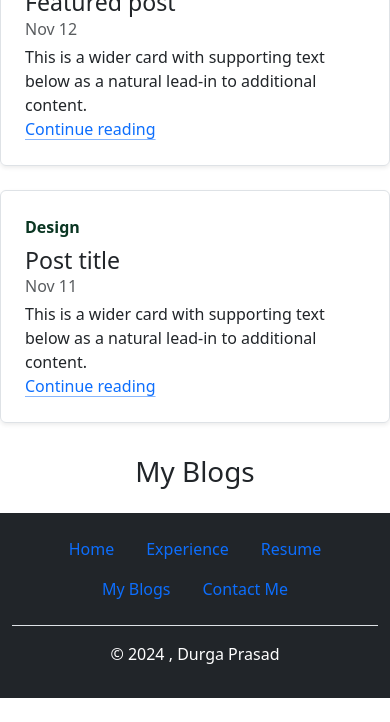
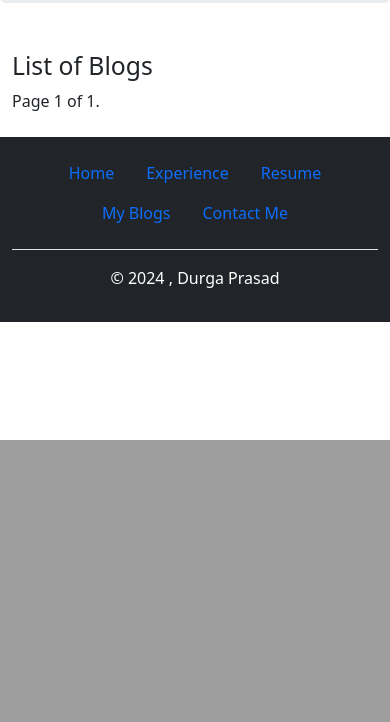
Before and after one commit to Tirumala2824/Dynamic-Portfolio-Website, a Django app: page /blog in a window 390 px wide. Shown: the part 404-1126 px from the top of the page. After the commit the page ends 844 px from the top, so only its background shows below. Run offline with Django 5.2, Linux system fonts and the light colour scheme; some libraries are stand-ins or nearby versions.

Commit message:
Contact Form

```diff
--- a/profile1/Templates/portfolio/blog.html
+++ b/profile1/Templates/portfolio/blog.html
@@ -1,124 +1,68 @@
 {% extends 'portfolio/main.html' %}
+{% load static %}
 {% block title %}My Blogs{% endblock %}
 {% block content %}
-<div class="p-4 p-md-5 mb-4 rounded text-body-emphasis bg-body-secondary">
-    <div class="col-lg-6 px-0">
-      <h1 class="display-4 fst-italic">Title of a longer featured blog post</h1>
-      <p class="lead my-3">Multiple lines of text that form the lede, informing new readers quickly and efficiently about what’s most interesting in this post’s contents.</p>
-      <p class="lead mb-0"><a href="#" class="text-body-emphasis fw-bold">Continue reading...</a></p>
+<div class="p-4 p-md-5 mb-4 rounded text-body-emphasis bg-body-secondary" style='margin-top:10vh'>
+    <div class="row">
+        <div class="col-lg-6 col-md-6 col-sm-12 px-0">
+            {% for blog in blogs %}
+                {% if blog.title == "Django Website" %}
+                    <h1 class="display-4 fst-italic">{{ blog.title }}</h1>
+                    <p class="lead my-3">{{ blog.description|truncatechars:200 }}</p>
+                    {% comment %} <p class="lead mb-0"><a href="#" class="text-body-emphasis fw-bold">Continue reading...</a></p> {% endcomment %}
+                {% endif %}
+            {% endfor %}
         </div>
-  </div>
-
-  <div class="row mb-2">
-    <div class="col-md-6">
-      <div class="row g-0 border rounded overflow-hidden flex-md-row mb-4 shadow-sm h-md-250 position-relative">
-        <div class="col p-4 d-flex flex-column position-static">
-          <strong class="d-inline-block mb-2 text-primary-emphasis">World</strong>
-          <h3 class="mb-0">Featured post</h3>
-          <div class="mb-1 text-body-secondary">Nov 12</div>
-          <p class="card-text mb-auto">This is a wider card with supporting text below as a natural lead-in to additional content.</p>
-          <a href="#" class="icon-link gap-1 icon-link-hover stretched-link">
-            Continue reading
-            <svg class="bi"><use xlink:href="#chevron-right"/></svg>
-          </a>
-        </div>
-        <div class="col-auto d-none d-lg-block">
-          <svg class="bd-placeholder-img" width="200" height="250" xmlns="http://www.w3.org/2000/svg" role="img" aria-label="Placeholder: Thumbnail" preserveAspectRatio="xMidYMid slice" focusable="false"><title>Placeholder</title><rect width="100%" height="100%" fill="#55595c"/><text x="50%" y="50%" fill="#eceeef" dy=".3em">Thumbnail</text></svg>
-        </div>
-      </div>
-    </div>
-    <div class="col-md-6">
-      <div class="row g-0 border rounded overflow-hidden flex-md-row mb-4 shadow-sm h-md-250 position-relative">
-        <div class="col p-4 d-flex flex-column position-static">
-          <strong class="d-inline-block mb-2 text-success-emphasis">Design</strong>
-          <h3 class="mb-0">Post title</h3>
-          <div class="mb-1 text-body-secondary">Nov 11</div>
-          <p class="mb-auto">This is a wider card with supporting text below as a natural lead-in to additional content.</p>
-          <a href="#" class="icon-link gap-1 icon-link-hover stretched-link">
-            Continue reading
-            <svg class="bi"><use xlink:href="#chevron-right"/></svg>
-          </a>
-        </div>
-        <div class="col-auto d-none d-lg-block">
-          <svg class="bd-placeholder-img" width="200" height="250" xmlns="http://www.w3.org/2000/svg" role="img" aria-label="Placeholder: Thumbnail" preserveAspectRatio="xMidYMid slice" focusable="false"><title>Placeholder</title><rect width="100%" height="100%" fill="#55595c"/><text x="50%" y="50%" fill="#eceeef" dy=".3em">Thumbnail</text></svg>
-        </div>
+        <div class="col-lg-6 col-md-6 col-sm-12 px-0">
+            <img src='{% static "images/dp.png" %}' class="img-fluid" alt="Profile Image">
         </div>
     </div>
   </div>
 
-<div style='text-align:center;'>
-    <h1> My Blogs </h1>
+<div class="container mt-5">
+    <h2>List of Blogs</h2>
 
     {% for blog in blogs %}
+        <!-- Display each blog entry -->
+        <div class="card mb-3">
+            <div class="card-body d-flex flex-column">
                 {% with blog_id=blog.id|default:'' %}
-            <a href="#" class="blog-link" data-blog-id="{{ blog_id }}" data-bs-toggle="modal" data-bs-target="#blogPopupModal">
+                    <a href="{% url 'profile1:BlogDetail' blog_id %}" class="card-title">
                         <h3>{{ blog.title }}</h3>
                     </a>
                 {% endwith %}
 
-        <p>{{ blog.date|date:'M jS Y' }}</p>
-        <p>{{ blog.description|truncatechars:100 }}</p>
-    {% endfor %}
+                <!-- Display the blog date on the same line and align it to the end -->
+                <p class="card-text mt-auto text-muted">{{ blog.date|date:'M j, Y' }}</p>
+
+                <!-- Display the blog description below the title -->
+                <p class="card-text">{{ blog.description|truncatechars:300 }}</p>
+
+                <!-- Add other details you want to display -->
+
+                {% comment %} <a href="{% url 'profile1:blog_detail' blog_id %}" class="btn btn-primary">Read More</a> {% endcomment %}
             </div>
 
-<!-- Bootstrap modal code -->
-<div class="modal fade" id="blogPopupModal" tabindex="-1" aria-labelledby="blogPopupModalLabel" aria-hidden="true">
-    <div class="modal-dialog">
-        <div class="modal-content">
-            <div class="modal-header">
-                <h5 class="modal-title" id="blogPopupModalLabel">Blog Details</h5>
-                <button type="button" class="btn-close" data-bs-dismiss="modal" aria-label="Close"></button>
         </div>
-            <div class="modal-body" id="blogPopupContent">
-                <!-- Content of the blog_popup.html will be loaded here -->
+    {% endfor %}
+
+    <!-- Pagination -->
+    <div class="pagination">
+        <span class="step-links">
+            {% if blogs.has_previous %}
+                <a href="?page=1">&laquo; first</a>
+                <a href="?page={{ blogs.previous_page_number }}">previous</a>
+            {% endif %}
+
+            <span class="current">
+                Page {{ blogs.number }} of {{ blogs.paginator.num_pages }}.
+            </span>
+
+            {% if blogs.has_next %}
+                <a href="?page={{ blogs.next_page_number }}">next</a>
+                <a href="?page={{ blogs.paginator.num_pages }}">last &raquo;</a>
+            {% endif %}
+        </span>
     </div>
 </div>
-    </div>
-</div>
-
-<script>
-    document.addEventListener('DOMContentLoaded', function () {
-        // Add click event listener to all blog links
-        var blogLinks = document.querySelectorAll('.blog-link');
-        blogLinks.forEach(function (link) {
-            link.addEventListener('click', function (event) {
-                event.preventDefault();
-                var blogId = link.dataset.blogId;
-                loadBlogContent(blogId);
-            });
-        });
-    });
-
-    function loadBlogContent(blogId) {
-        // Use AJAX to load the content of blog_popup.html and update the modal body
-        var blogPopupContent = document.getElementById('blogPopupContent');
-        blogPopupContent.innerHTML = ''; // Clear existing content
-
-        // Fetch the content of the blog_popup.html
-        fetch('{% url "profile1:BlogDetail" 0 %}'.replace('0', blogId))
-            .then(response => response.text())
-            .then(data => {
-                blogPopupContent.innerHTML = data;
-                var blogPopupModal = new bootstrap.Modal(document.getElementById('blogPopupModal'));
-                blogPopupModal.show();
-
-                // Add hidden input with blog id for redirection
-                var hiddenInput = document.createElement('input');
-                hiddenInput.type = 'hidden';
-                hiddenInput.name = 'blog_id';
-                hiddenInput.value = blogId;
-                blogPopupContent.appendChild(hiddenInput);
-            })
-            .catch(error => console.error('Error:', error));
-    }
-
-    // Add event listener for modal hidden event
-    var blogPopupModal = document.getElementById('blogPopupModal');
-    blogPopupModal.addEventListener('hidden.bs.modal', function () {
-        // Retrieve blog id from hidden input
-        var blogId = document.querySelector('#blogPopupContent input[name="blog_id"]').value;
-        // Redirect to the blog page with the retrieved blog id
-        window.location.href = '{% url "profile1:BlogDetail" 0 %}'.replace('0', blogId);
-    });
-</script>
 {% endblock %}
--- a/profile1/Templates/portfolio/main.html
+++ b/profile1/Templates/portfolio/main.html
@@ -57,7 +57,7 @@
         <li class="nav-item"><a href="{% url 'profile1:Experience' %}" class="nav-link">Experience</a></li>
         <li class="nav-item"><a href="{% static 'PdfFiles/Pitani_Durga_prasad.pdf' %}" target='_blank' class="nav-link">Resume</a></li>
         <li class="nav-item"><a href="{% url 'profile1:blog' %}" class="nav-link">My Blogs</a></li>
-        <li class="nav-item"><a href="#" class="nav-link">Contact Me</a></li>
+        <li class="nav-item"><a href="{% url 'profile1:contact' %}" class="nav-link">Contact Me</a></li>
       </ul>
     </header>
   </div>
--- a/profile1/urls.py
+++ b/profile1/urls.py
@@ -1,7 +1,7 @@
 from django.urls import path
 from django.conf.urls.static import static
 from django.conf import settings
-from .views import project1,blog1,blogDetail,experience
+from .views import project1,blog1,blogDetail,experience,contact_form
 
 
 
@@ -10,6 +10,7 @@
     path('',project1,name='project'),
     path('blog',blog1,name='blog'),
     path('blog/<int:blog_id>/', blogDetail, name='BlogDetail'),
-    path('experiences/',experience,name='Experience')
+    path('experiences/',experience,name='Experience'),
+    path('contact',contact_form,name='contact')
 ]
 urlpatterns+=static(settings.MEDIA_URL,document_root=settings.MEDIA_ROOT)
--- a/profile1/views.py
+++ b/profile1/views.py
@@ -1,5 +1,7 @@
-from django.shortcuts import render,get_object_or_404
+from django.shortcuts import render,get_object_or_404,redirect
 from .models import project,blog,Experience
+from django.core.paginator import Paginator, EmptyPage, PageNotAnInteger
+from .forms import ContactForm
 
 # Create your views here.
 def project1(request):
@@ -7,8 +9,23 @@
     return render(request,'portfolio/index.html',{"projects":projects})
 
 def blog1(request):
-    blogs=blog.objects.order_by('-date')[:10]
+    blogs_list=blog.objects.all()
+    blogs_per_page=10
+    paginator=Paginator(blogs_list,blogs_per_page)
+
+    page=request.GET.get('page')
+    try:
+        blogs = paginator.page(page)
+    except PageNotAnInteger:
+        # If page is not an integer, deliver first page.
+        blogs = paginator.page(1)
+    except EmptyPage:
+        # If page is out of range, deliver last page of results.
+        blogs = paginator.page(paginator.num_pages)
+
+
     return render(request,'portfolio/blog.html',{'blogs':blogs})
+
 
 def blogDetail(request,blog_id):
     blog3=get_object_or_404(blog,pk=blog_id)
@@ -17,3 +34,15 @@
 def experience(request):
     experiences=Experience.objects.all()
     return render(request,'portfolio/Experience.html',{'experiences':experiences})
+
+
+def contact_form(request):
+    if request.method == 'POST':
+        form = ContactForm(request.POST)
+        if form.is_valid():
+            form.save()
+            return redirect('success_page')  # Replace 'success_page' with the actual URL name or path
+    else:
+        form = ContactForm()
+
+    return render(request, 'portfolio/contactForm.html', {'form': form})
```
Also changed, not shown: profile1/Templates/portfolio/blogDetail.html (+13 -2 lines), profile1/Templates/portfolio/contactForm.html (added, +15 -0 lines), profile1/forms.py (added, +7 -0 lines), profile1/models.py (+14 -1 lines), profile1/migrations/0007_blog_category_blog_thumbnail.py (added), profile1/migrations/0008_contact_alter_blog_description.py (added). Lines whose indentation alone changed are shown as unchanged.
